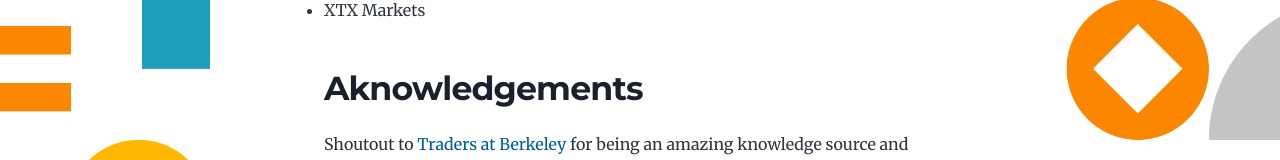
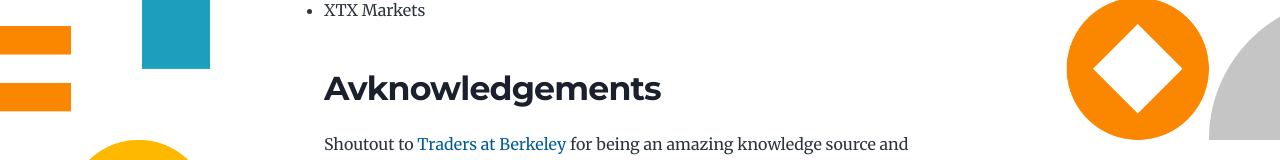
Before and after one commit to sgoel97/blog, a Gatsby site: page /quant-interview/ in a window 1280 px wide. Shown: the part 8109-8269 px from the top of the page. Built offline with nearby package versions, Linux system fonts and the light colour scheme; Gatsby itself is replaced by a stand-in of ours.

Commit message:
Update index.md

```diff
--- a/content/blog/quant-interview/index.md
+++ b/content/blog/quant-interview/index.md
@@ -179,6 +179,6 @@ If you have an offer, make sure to join the [Traders/Quants/Devs Discord](https:
 - Wintermute
 - XTX Markets
 
-## Aknowledgements
+## Avknowledgements
 
 Shoutout to [Traders at Berkeley](https://traders.berkeley.edu/) for being an amazing knowledge source and community.
```
